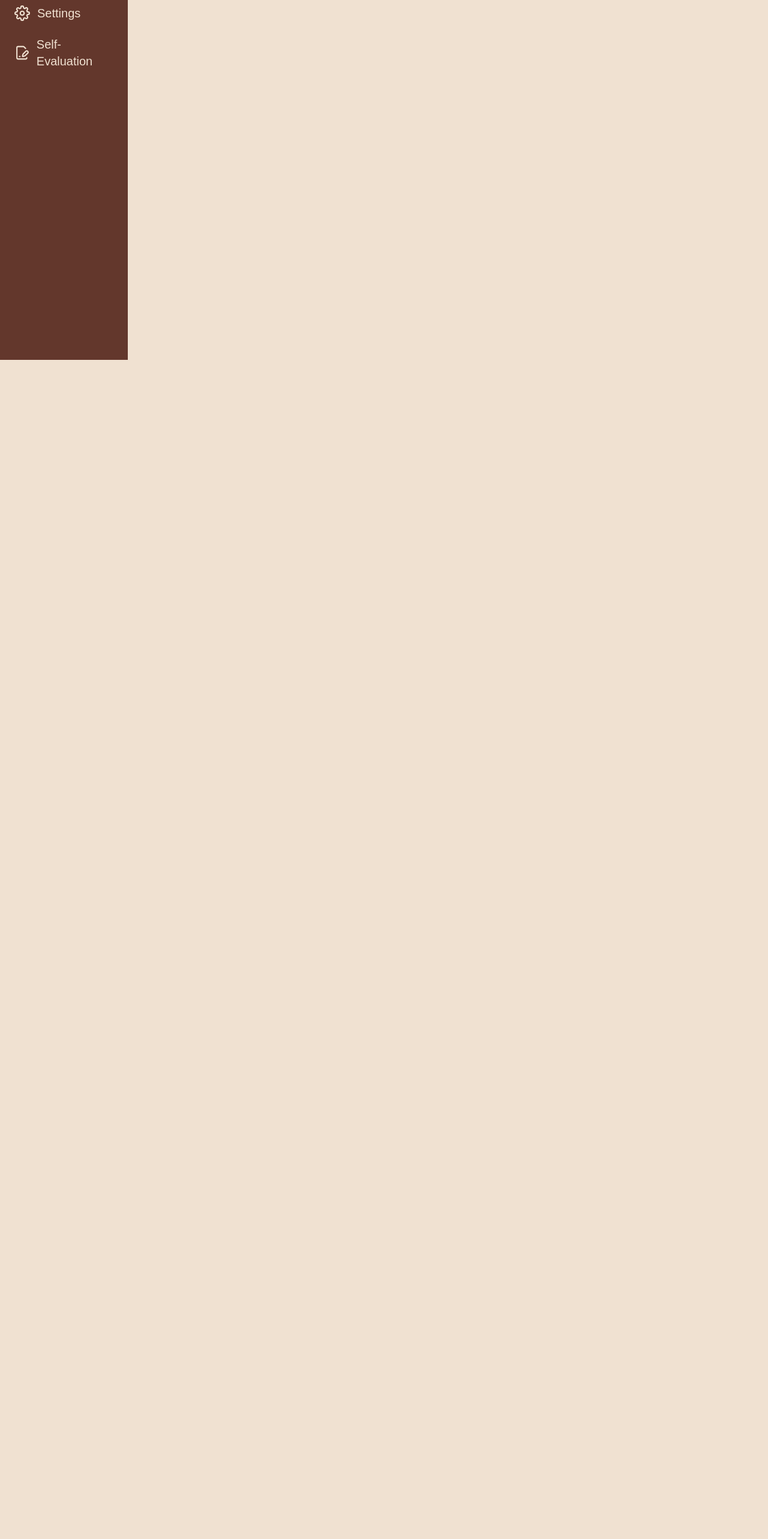
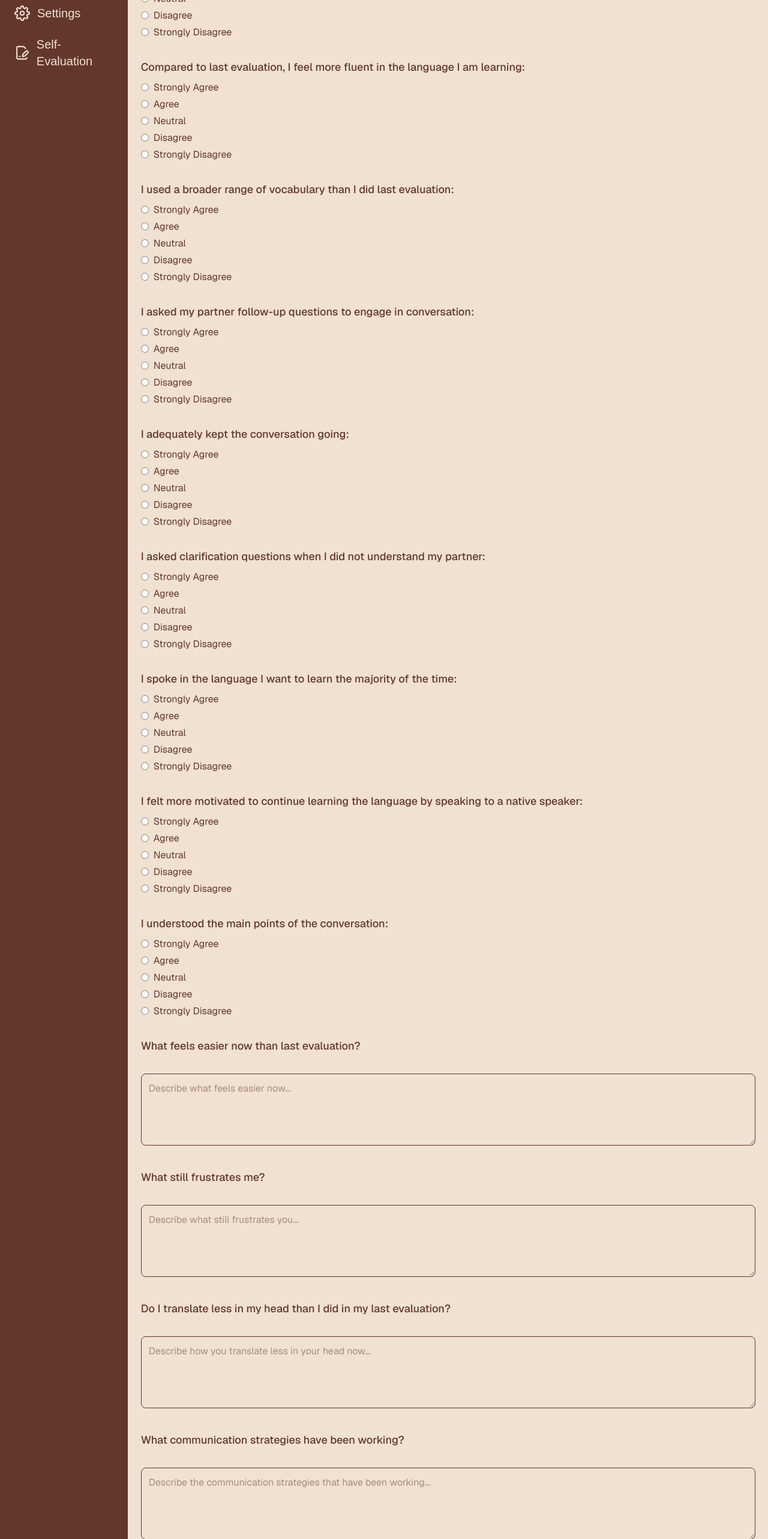
Before and after one commit to Fabiang120/ConAmi, a Next.js app in the folder conami/: page /Self-Evaluation in a window 1280 px wide. Shown: the part 200-2766 px from the top of the page at 60% size. Before the commit the page ends 800 px from the top, so only its background shows below. Built offline with nearby package versions, Linux system fonts and the light colour scheme.

Commit message:
added the self-evaluation questions to the self evaluation page.

```diff
--- /dev/null
+++ b/conami/src/app/Components/Agree.js
@@ -0,0 +1,34 @@
+import React from "react";
+
+export default function Agree({ question, name, value, onChange }) {
+    const options = [
+        "Strongly Agree",
+        "Agree",
+        "Neutral",
+        "Disagree",
+        "Strongly Disagree"
+    ];
+
+    return (
+        <div className="space-y-2">
+            <h2 className="text-lg font-medium">{question}</h2>
+
+            <ul className="space-y-1">
+                {options.map((option) => (
+                    <li key={option}>
+                        <label className="flex items-center gap-2">
+                            <input
+                                type="radio"
+                                name={name}
+                                value={option}
+                                checked={value === option}
+                                onChange={onChange}
+                            />
+                            {option}
+                        </label>
+                    </li>
+                ))}
+            </ul>
+        </div>
+    );
+}
--- a/conami/src/app/Self-Evaluation/page.js
+++ b/conami/src/app/Self-Evaluation/page.js
@@ -1,15 +1,20 @@
 "use client";
 import Sidebar from "../Components/sidebar.js";
 import BottomNav from "../Components/BottomNav.js";
-import { FiSend } from "react-icons/fi";
+import AgreeScaleQuestion from "../Components/Agree.js";
 import React, { useEffect, useState, useRef } from "react";
 
-export default function Profile() {
-    const [username, setUsername] = useState("");
-    const [email, setEmail] = useState("");
-    const [language, setLanguage] = useState("");
-    const [country, setCountry] = useState("");
-    const [gender, setGender] = useState("");
+export default function SelfEvaluation() {
+const [answers, setAnswers] = useState({});
+
+    const handleChange = (e) => {
+        setAnswers({
+            ...answers,
+            [e.target.name]: e.target.value
+        });
+    };
+
+
     return (
         <div className="grid grid-cols-12 min-h-screen">
             <div className="hidden md:block md:col-span-3 lg:col-span-2">
@@ -20,14 +25,137 @@ export default function Profile() {
                     Self-Evaluation
                 </h1>
                 <div className="w-full max-w-5xl mx-auto space-y-8">
-                    <div className="flex gap-6 justify-center">
-                        <text>Compared to last evaluation, I feel more confident speaking Spanish/English:</text>
-                        {/* <select
-                            value={language}
-                            onChange={(e) => setLanguage(e.target.value)}>
-                            <option value="Disagree">Disagree</option>
-                            </select> */}
-                    </div>
+                    {/*Question 1 */}
+                    <AgreeScaleQuestion
+                        question="Compared to the last evaluation, I feel more confident speaking Spanish/English:"
+                        name="confidence"
+                        value={answers.confidence}
+                        onChange={handleChange}
+                    />
+                    {/*Question 2 */}
+                    <AgreeScaleQuestion
+                        question="Compared to last evaluation, I feel more fluent in the language I am learning:"
+                        name="fluency"
+                        value={answers.fluency}
+                        onChange={handleChange}
+                    />
+                    {/*Question 3 */}
+                    <AgreeScaleQuestion
+                        question="I used a broader range of vocabulary than I did last evaluation:"
+                        name="vocabulary"
+                        value={answers.vocabulary}
+                        onChange={handleChange}
+                    />
+                    {/*Question 4 */}
+                    <AgreeScaleQuestion
+                        question="I asked my partner follow-up questions to engage in conversation:"
+                        name="conversation"
+                        value={answers.conversation}
+                        onChange={handleChange}
+                    />
+                    {/*Question 5 */}
+                    <AgreeScaleQuestion
+                        question="I adequately kept the conversation going:"
+                        name="adequateconversation"
+                        value={answers.adequateconversation}
+                        onChange={handleChange}
+                    />
+                    {/*Question 6 */}
+                    <AgreeScaleQuestion
+                        question="I asked clarification questions when I did not understand my partner:"
+                        name="clarification"
+                        value={answers.clarification}
+                        onChange={handleChange}
+                    />
+                    {/*Question 7 */}
+                    <AgreeScaleQuestion
+                        question="I spoke in the language I want to learn the majority of the time:"
+                        name="majoritylanguage"
+                        value={answers.majoritylanguage}
+                        onChange={handleChange}
+                    />
+                    {/*Question 8 */}
+                    <AgreeScaleQuestion
+                        question="I felt more motivated to continue learning the language by speaking to a native speaker:"
+                        name="motivation"
+                        value={answers.motivation}
+                        onChange={handleChange}
+                    />
+                    {/*Question 9 */}
+                    <AgreeScaleQuestion
+                        question="I understood the main points of the conversation:"
+                        name="understanding"
+                        value={answers.understanding}
+                        onChange={handleChange}
+                    />
+                    {/*Question 10 */}
+                    <p className="text-lg font-medium">What feels easier now than last evaluation?</p>
+                    <textarea
+                        name="easierNow"
+                        value={answers.easierNow || ""}
+                        onChange={handleChange}
+                        className="w-full p-3 border rounded-lg min-h-[120px]"
+                        placeholder="Describe what feels easier now..."
+                    />
+                    {/*Question 11 */}
+                    <p className="text-lg font-medium">What still frustrates me?</p>
+                    <textarea
+                        name="frustrations"
+                        value={answers.frustrations || ""}
+                        onChange={handleChange}
+                        className="w-full p-3 border rounded-lg min-h-[120px]"
+                        placeholder="Describe what still frustrates you..."
+                    />
+                    {/*Question 12 */}
+                    <p className="text-lg font-medium">Do I translate less in my head than I did in my last evaluation?</p>
+                    <textarea
+                        name="translations"
+                        value={answers.translations || ""}
+                        onChange={handleChange}
+                        className="w-full p-3 border rounded-lg min-h-[120px]"
+                        placeholder="Describe how you translate less in your head now..."
+                    />
+                    {/*Question 13 */}
+                    <p className="text-lg font-medium">What communication strategies have been working?</p>
+                    <textarea
+                        name="communicationStrategies"
+                        value={answers.communicationStrategies || ""}
+                        onChange={handleChange}
+                        className="w-full p-3 border rounded-lg min-h-[120px]"
+                        placeholder="Describe the communication strategies that have been working..."
+                    />
+                    {/*Question 14 */}
+                    <p className="text-lg font-medium">When I did not know a word, what did I do?</p>
+                    <textarea
+                        name="wordlookup"
+                        value={answers.wordlookup || ""}
+                        onChange={handleChange}
+                        className="w-full p-3 border rounded-lg min-h-[120px]"
+                        placeholder="Describe what you did when you didn't know a word..."
+                    />
+                    {/*Question 15 */}
+                    <p className="text-lg font-medium">If I met a stranger who spoke in the language you are learning, would you feel comfortable having a 10 minute conversation with them? Why or why not?</p>
+                    <textarea
+                        name="strangerConversation"
+                        value={answers.strangerConversation || ""}
+                        onChange={handleChange}
+                        className="w-full p-3 border rounded-lg min-h-[120px]"
+                        placeholder="Describe how you would feel if you met a stranger who spoke the language you are learning..."
+                    />
+                    {/*Question 16 */}
+                    <p className="text-lg font-medium">What are your goals for the next evaluation?</p>
+                    <textarea
+                        name="goals"
+                        value={answers.goals || ""}
+                        onChange={handleChange}
+                        className="w-full p-3 border rounded-lg min-h-[120px]"
+                        placeholder="Describe your goals for the next evaluation..."
+                    />
+                </div>
+                <div className="flex justify-center pt-6">
+                    <button className="px-6 py-3 bg-[#63372c] text-white rounded-lg hover:bg-[#4b2619] transition-colors">
+                        Submit
+                    </button>
                 </div>
             </div>
             <BottomNav />
```
